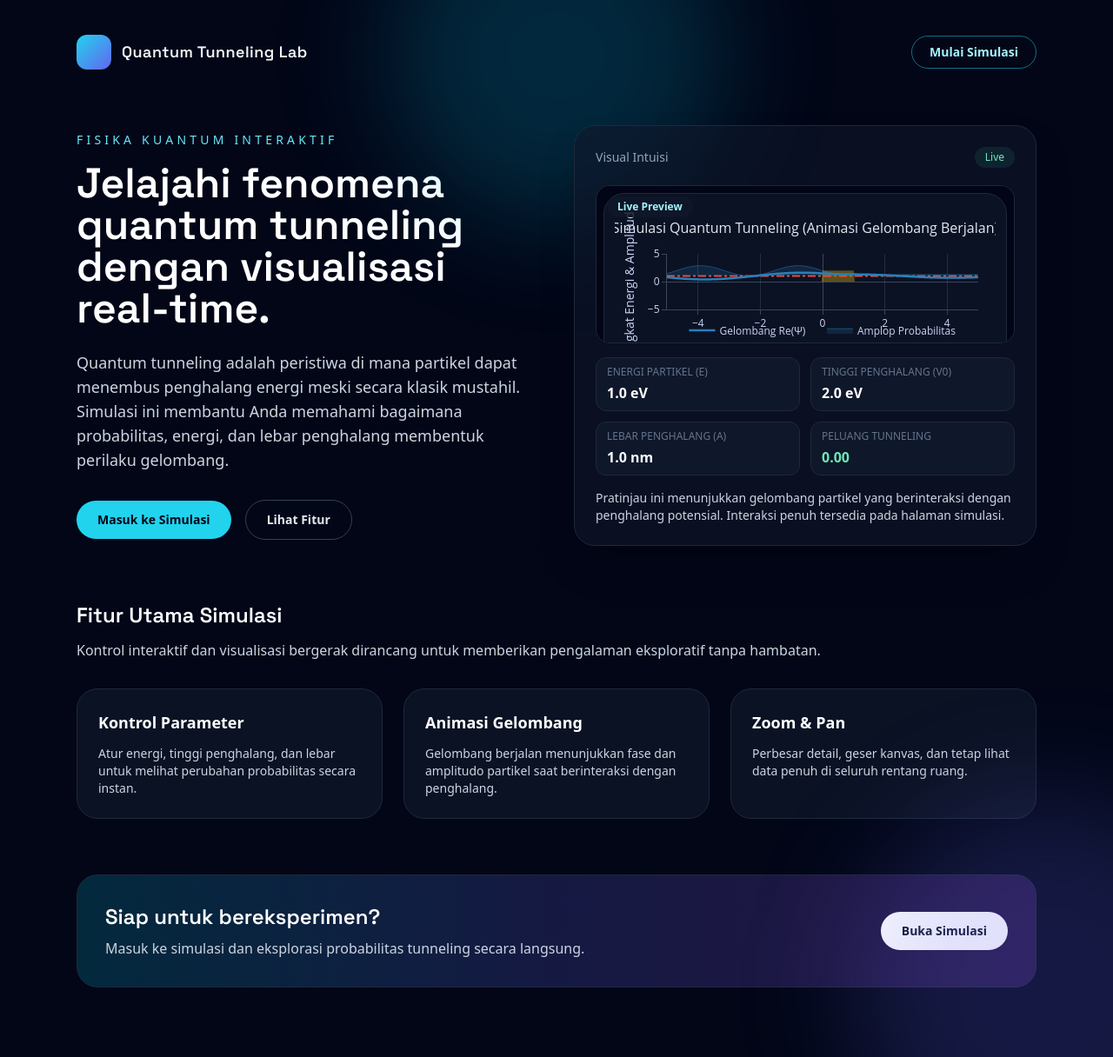
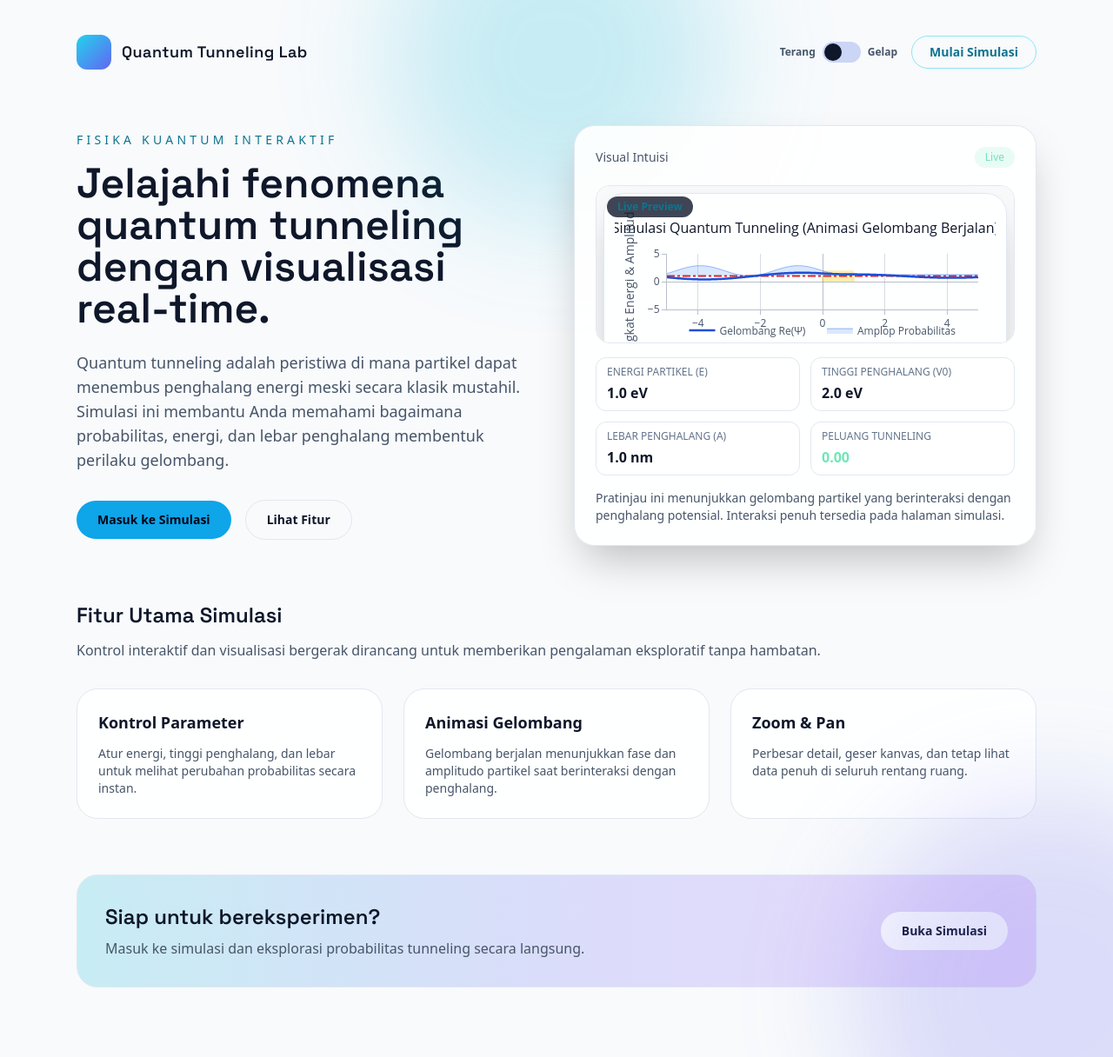
Before and after one commit to ZidanIndra/quantum-tunneling, a Flask app: page / in a window 1280 px wide. Shown: the whole page at 87% size. Run offline with Flask 3, Linux system fonts and the light colour scheme; some libraries are stand-ins or nearby versions.

Commit message:
add theme toggle functionality and update color palette for improved UI in script.js, index.html, and landing.html

```diff
--- /dev/null
+++ b/static/css/theme.css
@@ -0,0 +1,130 @@
+:root {
+    color-scheme: dark;
+    --app-bg: #0f172a;
+    --card: rgba(15, 23, 42, 0.72);
+    --card-solid: #0f172a;
+    --card-strong: #111827;
+    --border: #1e293b;
+    --text: #e2e8f0;
+    --text-muted: #94a3b8;
+    --text-soft: #cbd5f5;
+    --button: #334155;
+    --button-hover: #475569;
+    --chip-text: #7dd3fc;
+    --accent-bg: #22d3ee;
+    --accent-bg-hover: #38bdf8;
+    --toggle-track: #334155;
+    --toggle-dot: #e2e8f0;
+    --toggle-active: #22d3ee;
+}
+
+[data-theme="light"] {
+    color-scheme: light;
+    --app-bg: #f8fafc;
+    --card: rgba(255, 255, 255, 0.92);
+    --card-solid: #ffffff;
+    --card-strong: #f1f5f9;
+    --border: #e2e8f0;
+    --text: #0f172a;
+    --text-muted: #475569;
+    --text-soft: #64748b;
+    --button: #e2e8f0;
+    --button-hover: #cbd5f5;
+    --chip-text: #0e7490;
+    --accent-bg: #0ea5e9;
+    --accent-bg-hover: #38bdf8;
+    --toggle-track: #cbd5f5;
+    --toggle-dot: #0f172a;
+    --toggle-active: #0ea5e9;
+}
+
+[data-theme="light"] .text-white {
+    color: var(--text) !important;
+}
+
+body,
+.bg-slate-950 {
+    background-color: var(--app-bg) !important;
+}
+
+.bg-slate-900\/70,
+.bg-slate-900\/60,
+.bg-slate-950\/60 {
+    background-color: var(--card) !important;
+}
+
+.bg-slate-900 {
+    background-color: var(--card-solid) !important;
+}
+
+.bg-slate-800 {
+    background-color: var(--card-strong) !important;
+}
+
+.border-slate-800,
+.border-slate-700 {
+    border-color: var(--border) !important;
+}
+
+.text-slate-100,
+.text-slate-200 {
+    color: var(--text) !important;
+}
+
+.text-slate-300,
+.text-slate-400 {
+    color: var(--text-muted) !important;
+}
+
+.text-slate-500 {
+    color: var(--text-soft) !important;
+}
+
+.bg-slate-700 {
+    background-color: var(--button) !important;
+}
+
+.hover\:bg-slate-600:hover {
+    background-color: var(--button-hover) !important;
+}
+
+.text-cyan-200,
+.text-cyan-300 {
+    color: var(--chip-text) !important;
+}
+
+.bg-cyan-400 {
+    background-color: var(--accent-bg) !important;
+}
+
+.hover\:bg-cyan-300:hover {
+    background-color: var(--accent-bg-hover) !important;
+}
+
+.theme-toggle-track {
+    width: 44px;
+    height: 24px;
+    border-radius: 999px;
+    background: var(--toggle-track);
+    padding: 2px;
+    transition: background 0.2s ease;
+    display: inline-flex;
+    align-items: center;
+}
+
+.theme-toggle-dot {
+    width: 20px;
+    height: 20px;
+    border-radius: 999px;
+    background: var(--toggle-dot);
+    transition: transform 0.2s ease;
+    transform: translateX(0);
+}
+
+input[data-theme-toggle]:checked + .theme-toggle-track {
+    background: var(--toggle-active);
+}
+
+input[data-theme-toggle]:checked + .theme-toggle-track .theme-toggle-dot {
+    transform: translateX(20px);
+}
--- a/static/js/script.js
+++ b/static/js/script.js
@@ -1,6 +1,7 @@
 // Menunggu DOM ter-load penuh
 document.addEventListener("DOMContentLoaded", () => {
   const isEmbed = document.body.dataset.embed === "1";
+  const getTheme = () => document.documentElement.dataset.theme || "dark";
   // 1. Pemetaan Referensi Elemen UI
   const sliders = {
     E: document.getElementById("energy-slider"),
@@ -224,6 +225,39 @@ document.addEventListener("DOMContentLoaded", () => {
 
   // 6. Konfigurasi dan Rendering Plotly.js
   function renderPlot(data) {
+    const theme = getTheme();
+    const palette =
+      theme === "light"
+        ? {
+            barrierFill: "rgba(250, 204, 21, 0.35)",
+            energyLine: "#dc2626",
+            psiLine: "rgba(37, 99, 235, 0.45)",
+            psiFill: "rgba(59, 130, 246, 0.18)",
+            waveLine: "#1d4ed8",
+            text: "#0f172a",
+            muted: "#475569",
+            grid: "rgba(100, 116, 139, 0.25)",
+            axis: "rgba(100, 116, 139, 0.45)",
+            plotBg: "rgba(248, 250, 252, 0)",
+            paperBg: "rgba(248, 250, 252, 0)",
+            hoverBg: "rgba(255, 255, 255, 0.95)",
+            hoverText: "#0f172a",
+          }
+        : {
+            barrierFill: "rgba(241, 196, 15, 0.35)",
+            energyLine: "#e74c3c",
+            psiLine: "rgba(52, 152, 219, 0.4)",
+            psiFill: "rgba(52, 152, 219, 0.15)",
+            waveLine: "#2980b9",
+            text: "#e2e8f0",
+            muted: "#cbd5f5",
+            grid: "rgba(148, 163, 184, 0.18)",
+            axis: "rgba(148, 163, 184, 0.35)",
+            plotBg: "rgba(15, 23, 42, 0)",
+            paperBg: "rgba(15, 23, 42, 0)",
+            hoverBg: "rgba(15, 23, 42, 0.95)",
+            hoverText: "#e2e8f0",
+          };
     // Trace 0: Area Blok Penghalang Potensial
     const traceV = {
       x: data.x,
@@ -231,7 +265,7 @@ document.addEventListener("DOMContentLoaded", () => {
       type: "scatter",
       mode: "none",
       fill: "tozeroy",
-      fillcolor: "rgba(241, 196, 15, 0.35)", // Emas/kuning
+      fillcolor: palette.barrierFill,
       name: "Penghalang (V₀)",
       hoverinfo: "none",
     };
@@ -243,7 +277,7 @@ document.addEventListener("DOMContentLoaded", () => {
       type: "scatter",
       mode: "lines",
       line: {
-        color: "#e74c3c", // Merah
+        color: palette.energyLine,
         width: 2,
         dash: "dashdot",
       },
@@ -258,13 +292,13 @@ document.addEventListener("DOMContentLoaded", () => {
       type: "scatter",
       mode: "lines",
       line: {
-        color: "rgba(52, 152, 219, 0.4)", // Biru transparan
+        color: palette.psiLine,
         width: 1,
         shape: "spline",
         smoothing: 1.3,
       },
       fill: "tonexty",
-      fillcolor: "rgba(52, 152, 219, 0.15)", // Fill transparan
+      fillcolor: palette.psiFill,
       name: "Amplop Probabilitas",
     };
 
@@ -286,7 +320,7 @@ document.addEventListener("DOMContentLoaded", () => {
       type: "scatter",
       mode: "lines",
       line: {
-        color: "#2980b9", // Biru gelap solid
+        color: palette.waveLine,
         width: 2.5,
         shape: "spline",
         smoothing: 1.3,
@@ -297,13 +331,13 @@ document.addEventListener("DOMContentLoaded", () => {
     // Konfigurasi Tata Letak Grafik
     const axisBase = {
       zeroline: true,
-      zerolinecolor: "rgba(148, 163, 184, 0.35)",
+      zerolinecolor: palette.axis,
       showgrid: true,
-      gridcolor: "rgba(148, 163, 184, 0.18)",
-      linecolor: "rgba(148, 163, 184, 0.35)",
-      tickcolor: "rgba(148, 163, 184, 0.35)",
-      tickfont: { color: "#cbd5f5" },
-      titlefont: { color: "#cbd5f5" },
+      gridcolor: palette.grid,
+      linecolor: palette.axis,
+      tickcolor: palette.axis,
+      tickfont: { color: palette.muted },
+      titlefont: { color: palette.muted },
     };
 
     const layout = {
@@ -311,7 +345,7 @@ document.addEventListener("DOMContentLoaded", () => {
         text: isEmbed
           ? ""
           : "Simulasi Quantum Tunneling (Animasi Gelombang Berjalan)",
-        font: { size: 16, color: "#e2e8f0" },
+        font: { size: 16, color: palette.text },
       },
       xaxis: {
         title: "Posisi Ruang (x)",
@@ -338,17 +372,17 @@ document.addEventListener("DOMContentLoaded", () => {
         y: -0.15,
         x: 0.5,
         xanchor: "center",
-        font: { color: "#cbd5f5" },
+        font: { color: palette.muted },
       },
       dragmode: isEmbed ? false : "pan",
       uirevision: "view",
-      plot_bgcolor: "rgba(15, 23, 42, 0)",
-      paper_bgcolor: "rgba(15, 23, 42, 0)",
+      plot_bgcolor: palette.plotBg,
+      paper_bgcolor: palette.paperBg,
       hovermode: isEmbed ? false : "x",
       hoverlabel: {
-        bgcolor: "rgba(15, 23, 42, 0.95)",
-        bordercolor: "rgba(148, 163, 184, 0.4)",
-        font: { color: "#e2e8f0" },
+        bgcolor: palette.hoverBg,
+        bordercolor: palette.axis,
+        font: { color: palette.hoverText },
       },
     };
 
@@ -446,5 +480,11 @@ document.addEventListener("DOMContentLoaded", () => {
   }
 
   // Eksekusi awal
+  document.addEventListener("themechange", () => {
+    if (simulationResult && plotInitialized) {
+      renderPlot(simulationResult);
+    }
+  });
+
   fetchSimulationData();
 });
--- /dev/null
+++ b/static/js/theme.js
@@ -0,0 +1,47 @@
+(function () {
+  const storageKey = "qt-theme";
+  const root = document.documentElement;
+
+  function getPreferredTheme() {
+    const saved = localStorage.getItem(storageKey);
+    if (saved === "light" || saved === "dark") {
+      return saved;
+    }
+    const prefersDark =
+      window.matchMedia &&
+      window.matchMedia("(prefers-color-scheme: dark)").matches;
+    return prefersDark ? "dark" : "light";
+  }
+
+  function applyTheme(theme) {
+    root.dataset.theme = theme;
+    localStorage.setItem(storageKey, theme);
+    document.dispatchEvent(new CustomEvent("themechange", { detail: { theme } }));
+  }
+
+  function syncToggles(theme) {
+    document.querySelectorAll("input[data-theme-toggle]").forEach((toggle) => {
+      toggle.checked = theme === "dark";
+      toggle.setAttribute("aria-checked", theme === "dark");
+    });
+  }
+
+  const initialTheme = getPreferredTheme();
+  applyTheme(initialTheme);
+  syncToggles(initialTheme);
+
+  document.addEventListener("change", (event) => {
+    const target = event.target;
+    if (!target.matches("input[data-theme-toggle]")) return;
+    const nextTheme = target.checked ? "dark" : "light";
+    applyTheme(nextTheme);
+    syncToggles(nextTheme);
+  });
+
+  window.addEventListener("storage", (event) => {
+    if (event.key !== storageKey) return;
+    const nextTheme = event.newValue === "light" ? "light" : "dark";
+    applyTheme(nextTheme);
+    syncToggles(nextTheme);
+  });
+})();
--- a/templates/index.html
+++ b/templates/index.html
@@ -4,7 +4,22 @@
         <meta charset="UTF-8" />
         <meta name="viewport" content="width=device-width, initial-scale=1.0" />
         <title>Simulasi Quantum Tunneling</title>
+        <script>
+            (function () {
+                const key = "qt-theme";
+                const saved = localStorage.getItem(key);
+                const prefersDark =
+                    window.matchMedia &&
+                    window.matchMedia("(prefers-color-scheme: dark)").matches;
+                const theme = saved || (prefersDark ? "dark" : "light");
+                document.documentElement.dataset.theme = theme;
+            })();
+        </script>
         <script src="https://cdn.tailwindcss.com"></script>
+        <link
+            rel="stylesheet"
+            href="{{ url_for('static', filename='css/theme.css') }}"
+        />
         <link
             href="https://fonts.googleapis.com/css2?family=Space+Grotesk:wght@400;500;600;700&display=swap"
             rel="stylesheet"
@@ -39,11 +54,32 @@
                         >Quantum Tunneling Lab</span
                     >
                 </div>
-                <a
-                    href="/"
-                    class="rounded-full border border-cyan-400/50 px-5 py-2 text-sm font-semibold text-cyan-200 transition hover:border-cyan-300 hover:text-white"
-                    >Kembali ke Landing</a
-                >
+                <div class="flex items-center gap-4">
+                    <div class="flex items-center gap-2">
+                        <span class="text-xs font-semibold text-slate-400"
+                            >Terang</span
+                        >
+                        <label class="relative inline-flex cursor-pointer items-center">
+                            <input
+                                type="checkbox"
+                                class="sr-only"
+                                data-theme-toggle
+                                aria-label="Toggle tema"
+                            />
+                            <span class="theme-toggle-track">
+                                <span class="theme-toggle-dot"></span>
+                            </span>
+                        </label>
+                        <span class="text-xs font-semibold text-slate-400"
+                            >Gelap</span
+                        >
+                    </div>
+                    <a
+                        href="/"
+                        class="rounded-full border border-cyan-400/50 px-5 py-2 text-sm font-semibold text-cyan-200 transition hover:border-cyan-300 hover:text-white"
+                        >Kembali ke Landing</a
+                    >
+                </div>
             </header>
 
             <main
@@ -317,6 +353,7 @@
             </main>
         </div>
 
+        <script src="{{ url_for('static', filename='js/theme.js') }}"></script>
         <script src="{{ url_for('static', filename='js/script.js') }}"></script>
     </body>
 </html>
--- a/templates/landing.html
+++ b/templates/landing.html
@@ -4,7 +4,22 @@
         <meta charset="UTF-8" />
         <meta name="viewport" content="width=device-width, initial-scale=1.0" />
         <title>Quantum Tunneling Lab</title>
+        <script>
+            (function () {
+                const key = "qt-theme";
+                const saved = localStorage.getItem(key);
+                const prefersDark =
+                    window.matchMedia &&
+                    window.matchMedia("(prefers-color-scheme: dark)").matches;
+                const theme = saved || (prefersDark ? "dark" : "light");
+                document.documentElement.dataset.theme = theme;
+            })();
+        </script>
         <script src="https://cdn.tailwindcss.com"></script>
+        <link
+            rel="stylesheet"
+            href="{{ url_for('static', filename='css/theme.css') }}"
+        />
         <link
             href="https://fonts.googleapis.com/css2?family=Space+Grotesk:wght@400;500;600;700&display=swap"
             rel="stylesheet"
@@ -31,11 +46,32 @@
                             >Quantum Tunneling Lab</span
                         >
                     </div>
-                    <a
-                        href="/simulate"
-                        class="rounded-full border border-cyan-400/50 px-5 py-2 text-sm font-semibold text-cyan-200 transition hover:border-cyan-300 hover:text-white"
-                        >Mulai Simulasi</a
-                    >
+                    <div class="flex items-center gap-4">
+                        <div class="flex items-center gap-2">
+                            <span class="text-xs font-semibold text-slate-400"
+                                >Terang</span
+                            >
+                            <label class="relative inline-flex cursor-pointer items-center">
+                                <input
+                                    type="checkbox"
+                                    class="sr-only"
+                                    data-theme-toggle
+                                    aria-label="Toggle tema"
+                                />
+                                <span class="theme-toggle-track">
+                                    <span class="theme-toggle-dot"></span>
+                                </span>
+                            </label>
+                            <span class="text-xs font-semibold text-slate-400"
+                                >Gelap</span
+                            >
+                        </div>
+                        <a
+                            href="/simulate"
+                            class="rounded-full border border-cyan-400/50 px-5 py-2 text-sm font-semibold text-cyan-200 transition hover:border-cyan-300 hover:text-white"
+                            >Mulai Simulasi</a
+                        >
+                    </div>
                 </nav>
             </header>
 
@@ -243,5 +279,6 @@
                 .then((data) => updatePreviewValues(data))
                 .catch(() => updatePreviewValues({ ...previewData, T: 0 }));
         </script>
+        <script src="{{ url_for('static', filename='js/theme.js') }}"></script>
     </body>
 </html>
```
